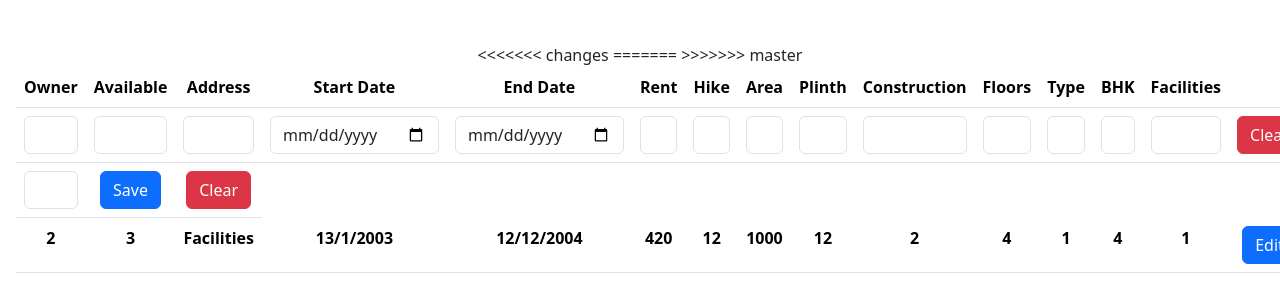
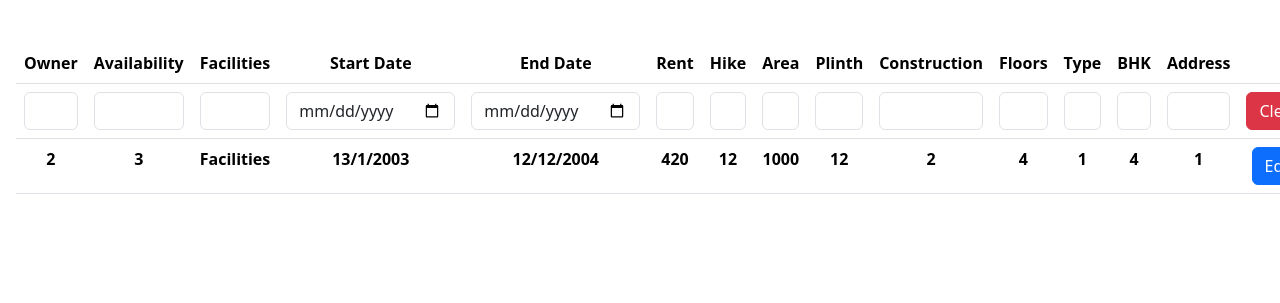
Before and after one commit to AnirudhBagalkotker/DBMS_PROJECT, a website: page views/property.html in a window 1280 px wide. Shown: the part 125-428 px from the top of the page. Drawn offline with nearby package versions, Linux system fonts and the light colour scheme.

Commit message:
Update property.html

```diff
--- a/views/property.html
+++ b/views/property.html
@@ -21,8 +21,8 @@
 				<thead>
 					<tr>
 						<th scope="col">Owner</th>
-						<th scope="col">Available</th>
-						<th scope="col">Address</th>
+						<th scope="col">Availability</th>
+						<th scope="col">Facilities</th>
 						<th scope="col">Start Date</th>
 						<th scope="col">End Date</th>
 						<th scope="col">Rent</th>
@@ -33,7 +33,7 @@
 						<th scope="col">Floors</th>
 						<th scope="col">Type</th>
 						<th scope="col">BHK</th>
-						<th scope="col">Facilities</th>
+						<th scope="col">Address</th>
 						<th scope="col"></th>
 						<th scope="col"></th>
 					</tr>
@@ -46,8 +46,8 @@
 										name="owneruidField"></th>
 								<th scope="col"><input type="number" class="form-control w-100"
 										id="addavailibilityField" name="availibilityField"></th>
-								<th scope="col"><input type="number" class="form-control w-100" id="addaddressField"
-										name="addressField"></th>
+								<th scope="col"><input type="text" class="form-control w-100" id="addfacilitiesField"
+										name="facilitiesField"></th>
 								<th scope="col"><input type="date" class="form-control w-auto" id="addstartdateField"
 										name="startdateField"></th>
 								<th scope="col"><input type="date" class="form-control w-auto" id="addenddateField"
@@ -68,36 +68,19 @@
 										name="typeField"></th>
 								<th scope="col"><input type="number" class="form-control w-100" id="addbhkField"
 										name="bhkField"></th>
-								<<<<<<< changes <th scope="col"><input type="number" class="form-control w-100"
-										id="addaddressField" name="addressField"></th>
-									<th scope="col"><button class="btn btn-danger m-0" type="button"
-											id="addclearButton">
-											Clear
-										</button></th>
-									<th scope="col"><button class="btn btn-primary m-0" type="button"
-											id="addsaveButton">
-											Save
-										</button></th>
+								<th scope="col"><input type="number" class="form-control w-100" id="addaddressField"
+										name="addressField"></th>
+								<th scope="col"><button class="btn btn-danger m-0" type="button" id="addclearButton">
+										Clear
+									</button></th>
+								<th scope="col"><button class="btn btn-primary m-0" type="button" id="addsaveButton">
+										Save
+									</button></th>
 							</tr>
 						</form>
 					</div>
 
 
-					=======
-					<th scope="col"><input type="text" class="form-control w-100" id="addfacilitiesField"
-							name="facilitiesField"></th>
-					<th scope="col"><button class="btn btn-primary m-0" type="button" aria-expanded="false"
-							aria-controls="collapseExample">
-							Save
-						</button></th>
-					<th scope="col"><button class="btn btn-danger m-0" type="button" aria-expanded="false"
-							aria-controls="collapseExample">
-							Clear
-						</button></th>
-					</tr>
-					</form>
-					</div>
-					>>>>>>> master
 					<div id="propertytablerow">
 						<tr>
 							<th scope="col">2</th>
```
